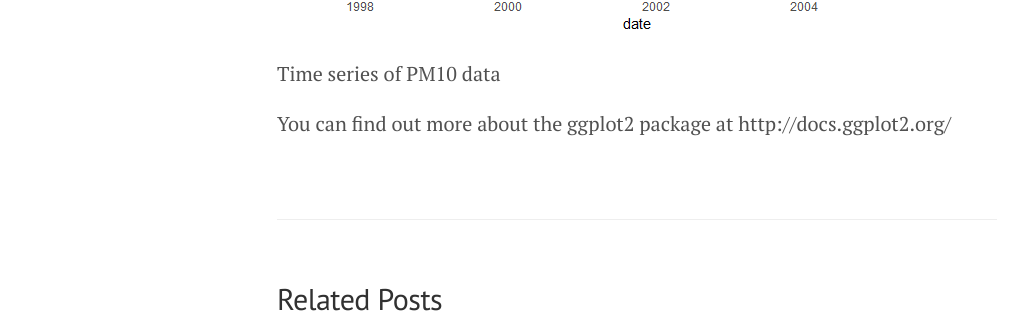
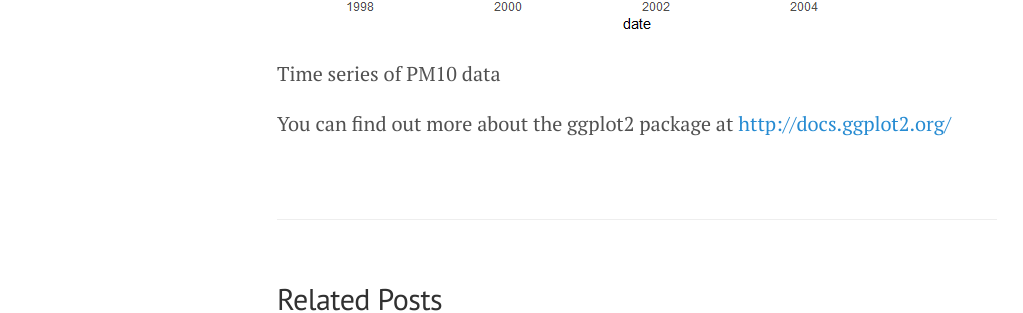
Before and after one commit to bragqut/bragqut.github.io, a Jekyll site: the page built from _posts/2016-01-25-small-intro.md, in a window 1280 px wide. Shown: the part 1448-1761 px from the top of the page, without its empty margins (3-1026 px from the left). Built offline with Jekyll 4.4.1, drawn with Linux system fonts in a browser that asks for light colours.

```diff
--- a/_posts/2016-01-25-small-intro.md
+++ b/_posts/2016-01-25-small-intro.md
@@ -36,4 +36,4 @@ ggplot(data=mydata, aes(x=date, y=pm10)) + geom_line()
 Time series of PM10 data
 </p>
 
-You can find out more about the ggplot2 package at http://docs.ggplot2.org/
+You can find out more about the ggplot2 package at <http://docs.ggplot2.org/>
```
